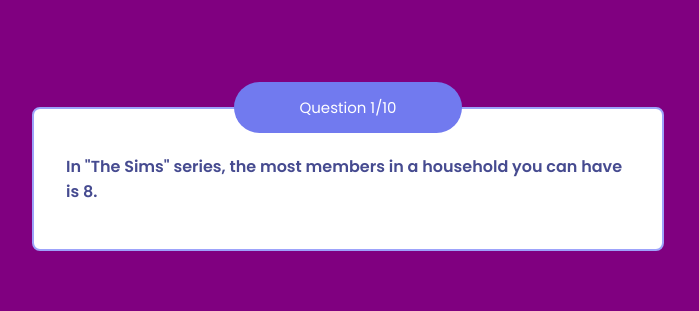
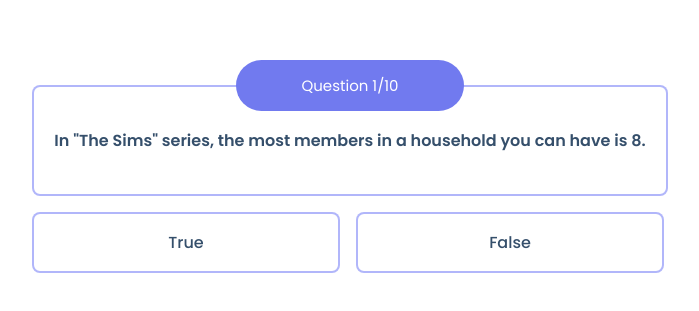
Before and after one commit to Sinnceree/code-challenge-trivia-app, a React (Create React App) app: page / in a window 1280 px wide. Shown: the part 229-540 px from the top of the page, without its empty margins (292-991 px from the left). Built offline with nearby package versions, Linux system fonts and the light colour scheme.

Commit message:
feat: added static AnswersBox component

```diff
--- a/src/assets/css/main.scss
+++ b/src/assets/css/main.scss
@@ -6,7 +6,6 @@
 
 body {
   font-family: "Poppins", sans-serif;
-  background-color: purple;
 }
 
 .App {
@@ -18,21 +17,22 @@
 .quiz-wrapper {
   width: 50%;
   display: flex;
+  flex-direction: column;
 
   .question {
     width: 100%;
-    padding: 2rem;
+    padding: 1.75rem 0;
     display: flex;
     align-items: center;
     position: relative;
     border-radius: 8px;
     justify-content: center;
     background-color: #fff;
-    border: 2px solid #9da3fb;
+    border: 2px solid #6d75f587;
 
     .text {
       font-size: 16px;
-      color: #464b90;
+      color: #354f6b;
     }
 
     .completed {
@@ -51,7 +51,38 @@
       justify-content: center;
       background-color: #717aef;
     }
+  }
 
+
+  .answer-list {
+    width: 100%;
+    display: flex;
+    margin-top: 1rem;
+    justify-content: space-between;
+
+    .answer {
+      flex: 1;
+      font-weight: 500;
+      display: flex;
+      padding: 1rem 0;
+      color: #354f6b;
+      border-radius: 8px;
+      transition: ease-in 0.2s;
+      align-items: center;
+      justify-content: center;
+      background-color: #fff;
+      border: 2px solid #6d75f587;
+
+      &:first-child {
+        margin-right: 1rem;
+      }
+
+      &:hover {
+        cursor: pointer;
+        color: #4e87c3;
+        background-color: #e8e9fe;
+      }
+    }
 
   }
 }
--- /dev/null
+++ b/src/components/AnswersBox/index.tsx
@@ -0,0 +1,12 @@
+import React from "react";
+
+const AnswersBox = () => {
+  return (
+    <section className="answer-list">
+      <div className="answer">True</div>
+      <div className="answer">False</div>
+    </section>
+  );
+}
+
+export default AnswersBox;
--- a/src/components/Quiz/index.tsx
+++ b/src/components/Quiz/index.tsx
@@ -1,10 +1,12 @@
 import React from "react";
+import AnswersBox from "../AnswersBox";
 import QuestionBox from "../QuestionBox";
 
 const Quiz = () => {
   return (
     <div className="quiz-wrapper">
       <QuestionBox question="In &quot;The Sims&quot; series, the most members in a household you can have is 8." />
+      <AnswersBox />
     </div>
   );
 }
```
